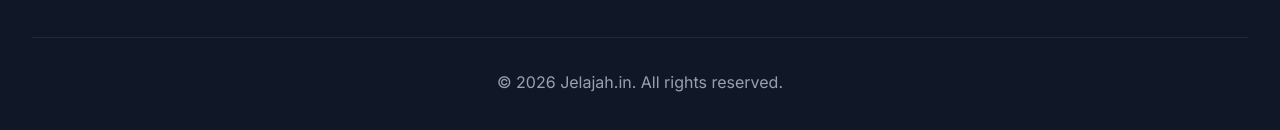
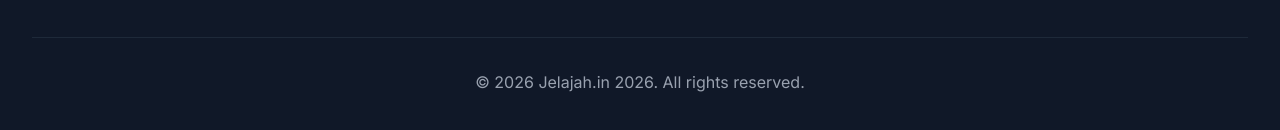
Before and after one commit to HafidzThufail22/Jelajah-in, a React (Vite) app: page /pesan in a window 1280 px wide. Shown: the part 1673-1803 px from the top of the page. Built offline with nearby package versions, Linux system fonts and the light colour scheme.

Commit message:
update footer

```diff
--- a/src/components/layout/Footer.jsx
+++ b/src/components/layout/Footer.jsx
@@ -113,7 +113,7 @@
 
         {/* Copyright */}
         <div className="border-t border-gray-800 mt-12 pt-8 text-center text-gray-400">
-          <p>&copy; {currentYear} Jelajah.in. All rights reserved.</p>
+          <p>&copy; {currentYear} Jelajah.in 2026. All rights reserved.</p>
         </div>
       </div>
     </footer>
```
